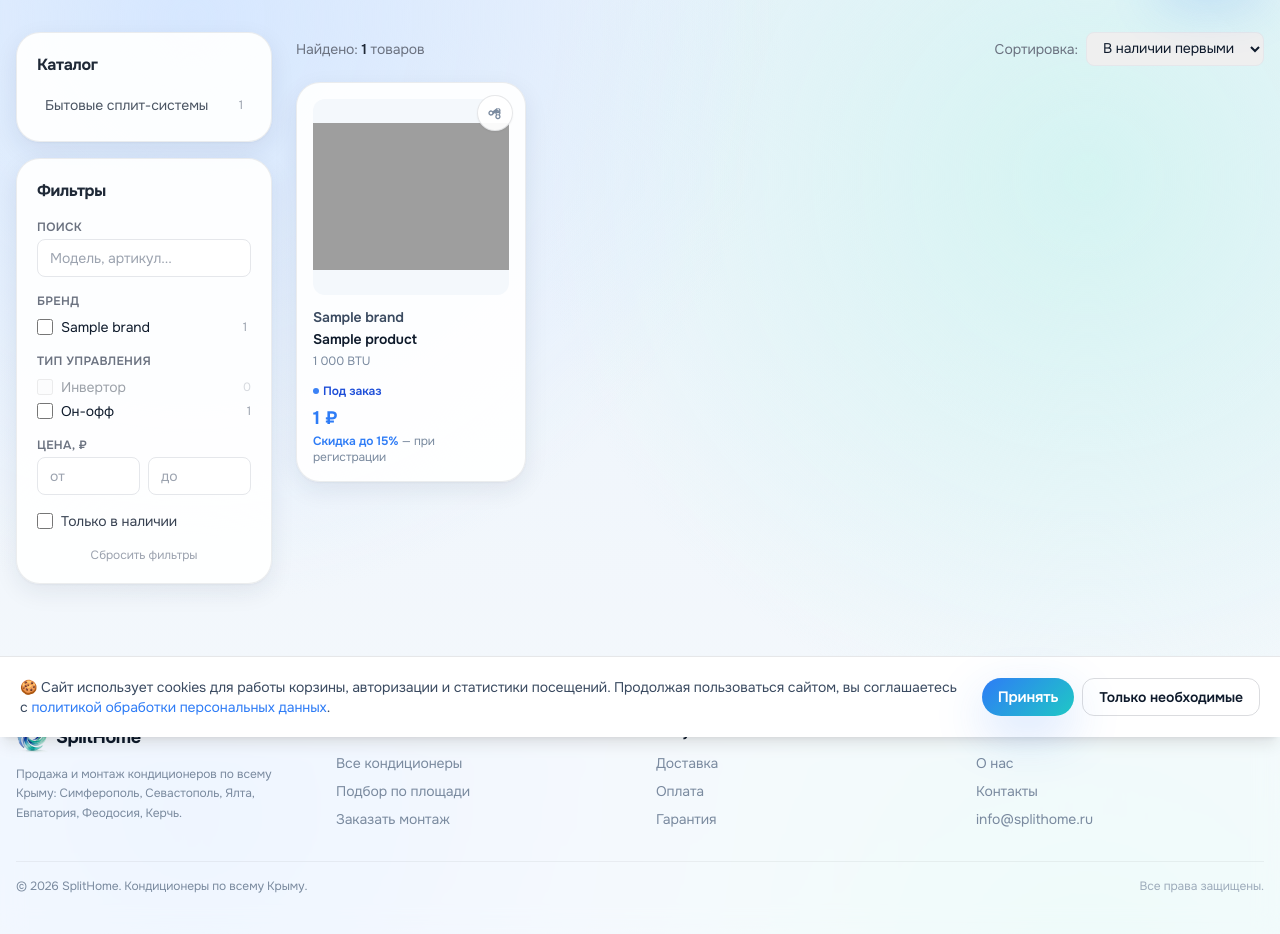
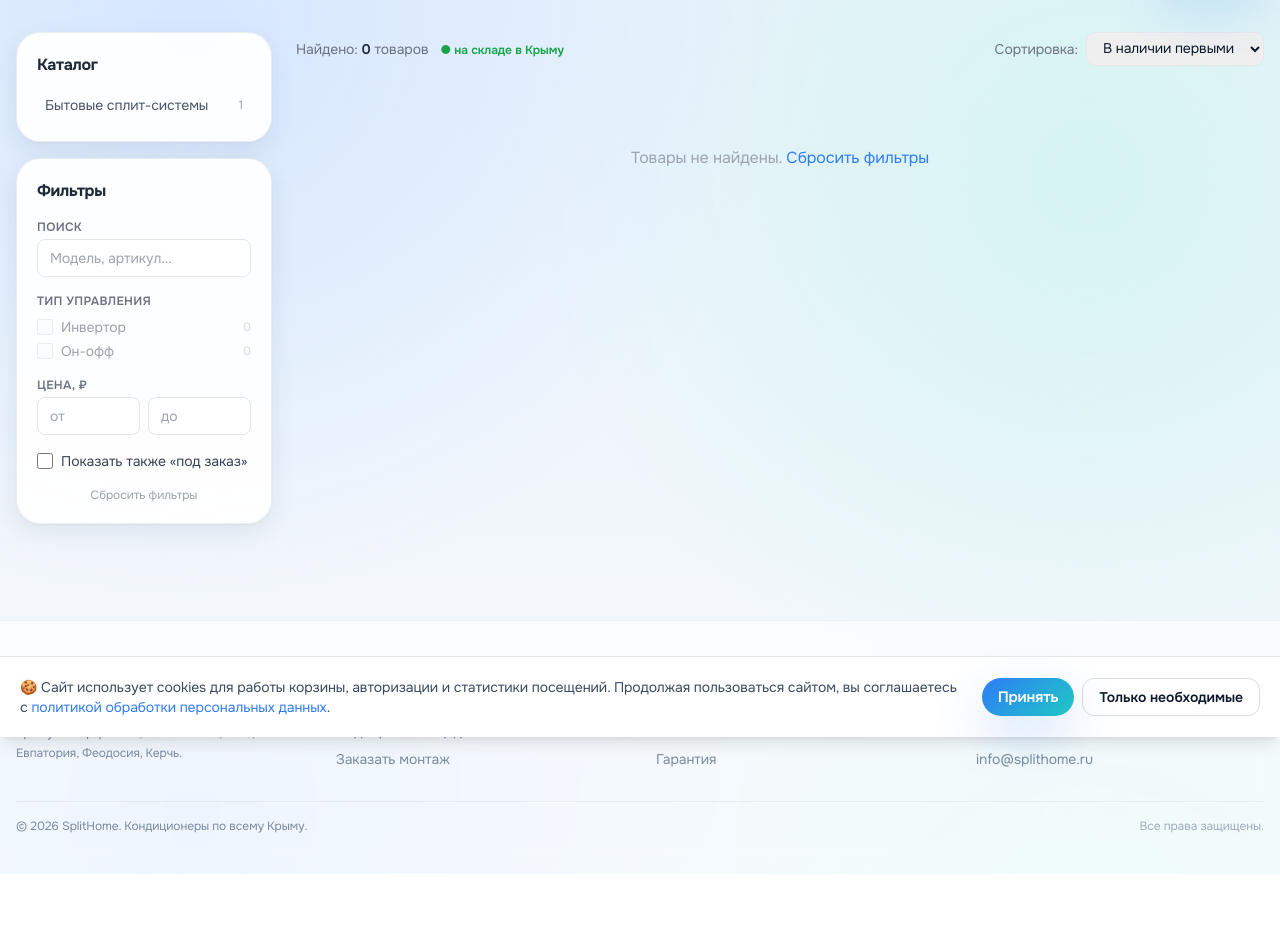
Before and after one commit to flycited2-dotcom/split-shop_claude, a Django app: page /catalog/ in a window 1280 px wide. Shown: the part 63-997 px from the top of the page. After the commit the page ends 937 px from the top, so only its background shows below. Run offline with Django 5.2, Linux system fonts and the light colour scheme; data comes from the database, SQL or seed files in the repository; tables that the repository leaves empty hold one stand-in row (values such as "Sample post"); style sheets or scripts are compiled from the project's sources; parts of the project's set-up code (start-up, migrations or seed data) failed here and were passed over; some libraries are stand-ins or nearby versions; grey boxes are pictures that could not be loaded.

Commit message:
feat(catalog): по умолчанию показываем только то, что в Крыму
Правило владельца (2026-05-24): главная и каталог продают «здесь и
сейчас», а не «под заказ из Москвы». До этого фильтр Симферополь был
opt-in через чекбокс «Только в наличии».

home(): featured теперь обязательно stock__warehouse='Симферополь'
+ stock__quantity__gt=0. В правом блоке главной («Премьера 2026»)
рендерится товар, который физически лежит на складе.

catalog(): default фильтр Симферополь+qty>0, opt-out через
?with_order=1. Старый filter `in_stock` удалён (теперь default).
Чекбокс в _filters.html переименован в «Показать также «под заказ»»,
badge в _results.html — «● на складе в Крыму» или «● включая под
заказ».

product_detail(): блок «Похожие» теперь сначала ищет в Крыму, если
ничего — fallback на любые подходящие (чтобы блок не был пустым).

Тесты: test_catalog_in_stock_filter_crimea_only → два теста про
default behavior и opt-out через with_order.

Co-Authored-By: Claude Opus 4.7 <noreply@anthropic.com>

```diff
--- a/apps/catalog/filters.py
+++ b/apps/catalog/filters.py
@@ -99,10 +99,6 @@ class ProductFilter(django_filters.FilterSet):
         field_name='price_wholesale', lookup_expr='lte', label='Цена до',
         widget=forms.NumberInput(attrs={'class': _input_cls, 'placeholder': 'до ₽'}),
     )
-    in_stock = django_filters.BooleanFilter(
-        method='filter_in_stock', label='Только в наличии',
-        widget=forms.CheckboxInput(attrs={'class': 'w-4 h-4 accent-orange-500'}),
-    )
     btu = django_filters.MultipleChoiceFilter(
         choices=[(v, v) for v in BTU_VALUES],
         method='filter_btu', label='Мощность BTU', conjoined=False,
@@ -119,19 +115,10 @@ class ProductFilter(django_filters.FilterSet):
     class Meta:
         model = Product
         fields = ['q', 'brand', 'category', 'price_min', 'price_max',
-                  'in_stock', 'btu', 'inverter', 'color']
+                  'btu', 'inverter', 'color']
 
     def filter_search(self, queryset, name, value):
         return queryset.filter(Q(title__icontains=value) | Q(articul__icontains=value))
-
-    def filter_in_stock(self, queryset, name, value):
-        # «Только в наличии» = именно крымский склад. Бриз Шерризон/Ростов и
-        # Rusklimat Краснодар попадают в Stock.warehouse через fallback,
-        # но это «под заказ», а не «в наличии».
-        if value:
-            return queryset.filter(stock__warehouse='Симферополь',
-                                   stock__quantity__gt=0)
-        return queryset
 
     def filter_btu(self, queryset, name, value):
         q = _btu_q(value or [])
--- a/apps/catalog/views.py
+++ b/apps/catalog/views.py
@@ -26,9 +26,12 @@ def home(request):
     # stock он уходит в хвост), собираем буфер ОТ КАЖДОГО источника отдельно
     # — топ-15 по запасу и цене, — затем round-robin распределяем.
     # Только сплит-системы — без аксессуаров, осушителей, мобильных и пр.
+    # ТОЛЬКО товары, физически лежащие на крымском складе (Симферополь) —
+    # главная не должна продавать «под заказ из Москвы», правило владельца.
     base_qs = (
         Product.objects
-        .filter(is_active=True, category__sync_enabled=True, stock__quantity__gt=0)
+        .filter(is_active=True, category__sync_enabled=True,
+                stock__warehouse='Симферополь', stock__quantity__gt=0)
         .filter(category__title__iregex=r'сплит.?систем')
         .exclude(MULTI_SPLIT_BLOCK_Q)
         .select_related('brand', 'stock')
@@ -66,6 +69,15 @@ def catalog(request):
         .select_related('brand', 'category', 'stock')
         .prefetch_related('images', 'tech_values__spec')
     )
+
+    # Правило владельца (2026-05-24): по умолчанию каталог показывает только
+    # то, что фактически лежит на крымском складе. Юзер может явно расширить
+    # выдачу до «под заказ» через `?with_order=1`. Бэкап URL для фильтров,
+    # категорий, поиска — без специальных условий, всё работает поверх
+    # сокращённого base_qs.
+    if not request.GET.get('with_order'):
+        base_qs = base_qs.filter(stock__warehouse='Симферополь',
+                                 stock__quantity__gt=0)
 
     f = ProductFilter(request.GET, queryset=base_qs)
 
@@ -163,20 +175,34 @@ def product_detail(request, slug):
     is_inverter = bool(re.search(r'инвертор|inverter', product.title, re.I))
 
     # Похожие: тот же BTU, та же категория, не мульти-блоки, в наличии — top 4.
-    similar = (
+    # Сначала пытаемся найти только то, что физически на крымском складе —
+    # рекомендуем «здесь и сейчас». Если в Крыму ничего нет — fallback на
+    # любые наличия (чтобы блок «Похожие» не был пустым).
+    similar_base = (
         Product.objects.filter(is_active=True, category__sync_enabled=True)
         .exclude(pk=product.pk)
         .exclude(MULTI_SPLIT_BLOCK_Q)
     )
     if btu:
-        similar = similar.filter(btu_calc=btu)
+        similar_base = similar_base.filter(btu_calc=btu)
     if product.category_id:
-        similar = similar.filter(category_id=product.category_id)
-    similar = (
-        similar.select_related('brand', 'stock')
-               .prefetch_related('images', 'tech_values__spec')
-               .order_by(F('stock__quantity').desc(nulls_last=True), 'ric')[:4]
+        similar_base = similar_base.filter(category_id=product.category_id)
+
+    similar_crimea = (
+        similar_base.filter(stock__warehouse='Симферополь',
+                            stock__quantity__gt=0)
+                    .select_related('brand', 'stock')
+                    .prefetch_related('images', 'tech_values__spec')
+                    .order_by(F('stock__quantity').desc(nulls_last=True), 'ric')[:4]
     )
+    similar = list(similar_crimea)
+    if not similar:
+        # Fallback — любые подходящие, чтобы пользователь увидел хоть что-то.
+        similar = list(
+            similar_base.select_related('brand', 'stock')
+                        .prefetch_related('images', 'tech_values__spec')
+                        .order_by(F('stock__quantity').desc(nulls_last=True), 'ric')[:4]
+        )
 
     return render(request, 'catalog/product_detail.html', {
         'product': product,
--- a/templates/catalog/partials/_filters.html
+++ b/templates/catalog/partials/_filters.html
@@ -128,12 +128,13 @@ when parsing a response.
       </div>
     </div>
 
-    <!-- В наличии -->
-    <label class="mb-2 flex items-center gap-2 cursor-pointer select-none">
-      <input type="checkbox" name="in_stock" value="true"
-             {% if request.GET.in_stock %}checked{% endif %}
+    <!-- Включить под заказ -->
+    <label class="mb-2 flex items-center gap-2 cursor-pointer select-none"
+           title="По умолчанию показываем только то, что физически на складе в Крыму.">
+      <input type="checkbox" name="with_order" value="1"
+             {% if request.GET.with_order %}checked{% endif %}
              class="w-4 h-4 accent-orange-500">
-      <span class="text-sm text-gray-700">Только в наличии</span>
+      <span class="text-sm text-gray-700">Показать также «под заказ»</span>
     </label>
 
     <a href="{% url 'catalog' %}{% if request.GET.category %}?category={{ request.GET.category }}{% endif %}"
--- a/templates/catalog/partials/_results.html
+++ b/templates/catalog/partials/_results.html
@@ -9,7 +9,7 @@ need to stay in sync with the filter sidebar on every change.
   <div class="flex items-center justify-between mb-4 flex-wrap gap-2">
     <p class="text-sm text-gray-500">
       Найдено: <span class="font-semibold text-gray-800">{{ page_obj.paginator.count }}</span> товаров
-      {% if request.GET.in_stock %}<span class="ml-2 text-green-600 text-xs font-semibold">● в наличии</span>{% endif %}
+      {% if request.GET.with_order %}<span class="ml-2 text-blue-600 text-xs font-semibold">● включая «под заказ»</span>{% else %}<span class="ml-2 text-green-600 text-xs font-semibold">● на складе в Крыму</span>{% endif %}
     </p>
     <div class="flex items-center gap-2">
       <label class="text-sm text-gray-500">Сортировка:</label>
```
Also changed, not shown: apps/catalog/tests/test_views_catalog.py (+12 -3 lines).
